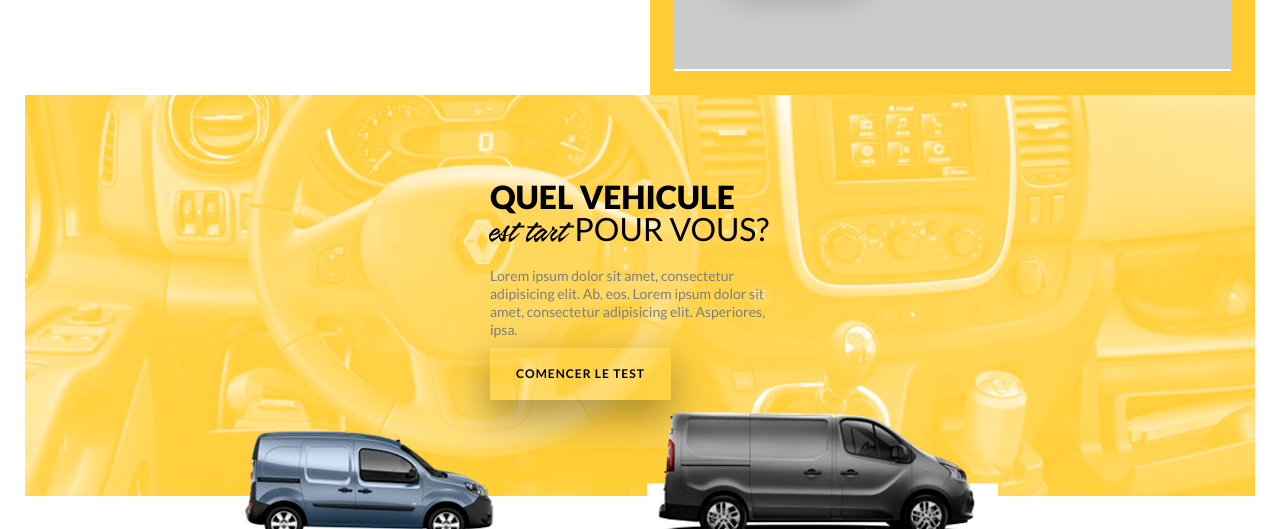
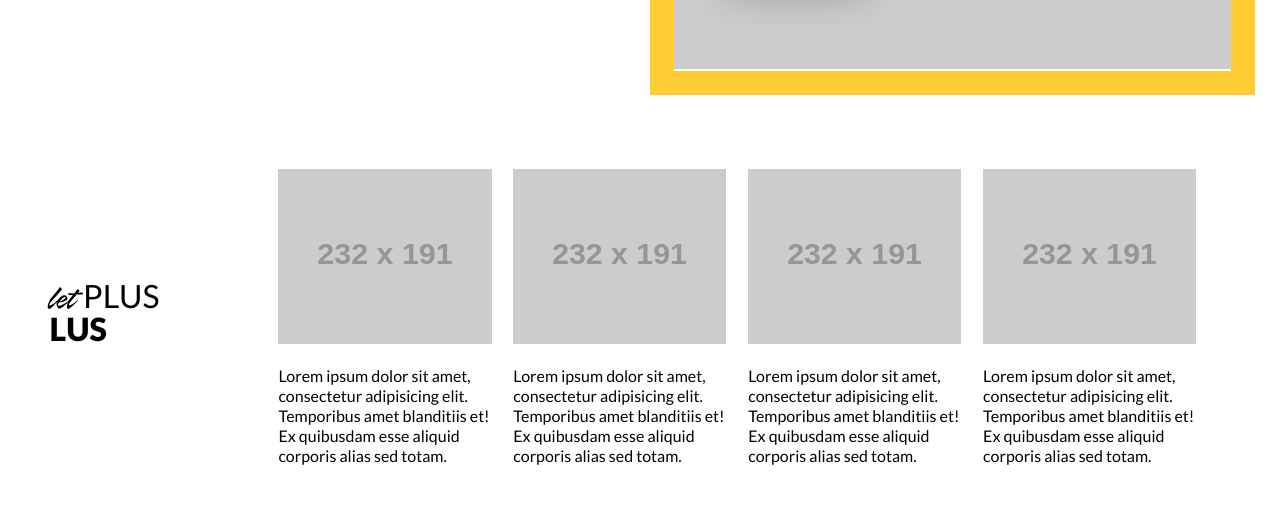
Before and after one commit to vasilie/renault-static, a website: page app/index.html in a window 1280 px wide. Shown: the part 6144-6673 px from the top of the page. Drawn offline with Linux system fonts and the light colour scheme; placeholder pictures from the web are drawn by us; files whose address does not match are found by name.

Commit message:
hp finished

```diff
--- a/app/sass/blocks/_b-most-read.scss
+++ b/app/sass/blocks/_b-most-read.scss
@@ -1,9 +1,14 @@
 .b-most-read {
+  @extend .clearfix;
+  padding-top:6%;
+  padding-bottom: 7.8%;
   width: 100%;
   display: block;
   h2 {
     width: 20.6%;
     float: left;
+    margin-top: 9%;
+    padding-left: 2%;
   }
 }
 .b-most-read__slider {
--- a/app/sass/blocks/_b-test-teaser.scss
+++ b/app/sass/blocks/_b-test-teaser.scss
@@ -1,5 +1,5 @@
 .b-test-teaser {
-  display: block;
+  display: none;
   position: relative;
   margin-bottom: 10%;
   img {
```
Also changed, not shown: app/assets/css/main.css.
